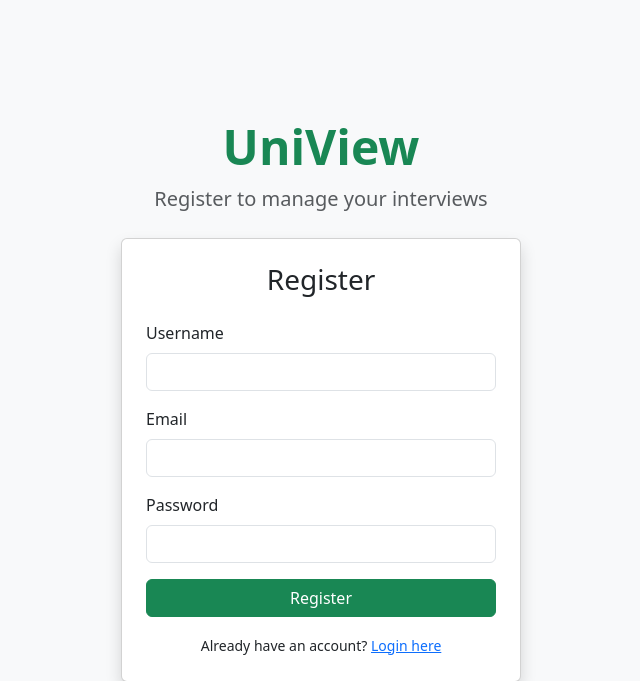
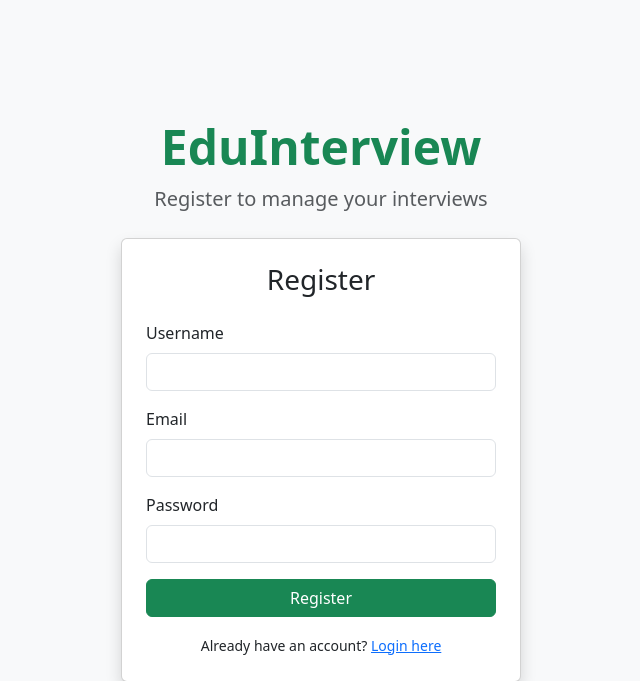
Before and after one commit to anjanashenoy/interview-scheduler, a Flask app: page /register in a window 1280 px wide. Shown: the top 681 px of the page, without its empty margins (319-959 px from the left). Run offline with Flask 3, Linux system fonts and the light colour scheme.

Commit message:
change app name

```diff
--- a/templates/login.html
+++ b/templates/login.html
@@ -16,7 +16,7 @@
         <div class="container d-flex justify-content-center align-items-center" style="height: 100vh;">
             <div style="width: 100%; max-width: 400px;">
                 <div class="text-center mb-4">
-                    <h1 class="display-5 fw-bold text-primary">UniView</h1>
+                    <h1 class="display-5 fw-bold text-primary">EduInterview</h1>
                     <p class="lead text-muted">Login to manage your interviews</p>
                 </div>
 
--- a/templates/register.html
+++ b/templates/register.html
@@ -16,7 +16,7 @@
         <div class="container d-flex justify-content-center align-items-center" style="height: 100vh;">
             <div style="width: 100%; max-width: 400px;">
                 <div class="text-center mb-4">
-                    <h1 class="display-5 fw-bold text-success">UniView</h1> <!-- Updated to use text-success -->
+                    <h1 class="display-5 fw-bold text-success">EduInterview</h1> <!-- Updated to use text-success -->
                     <p class="lead text-muted">Register to manage your interviews</p>
                 </div>
                 {% with messages = get_flashed_messages(with_categories=true) %}
```
